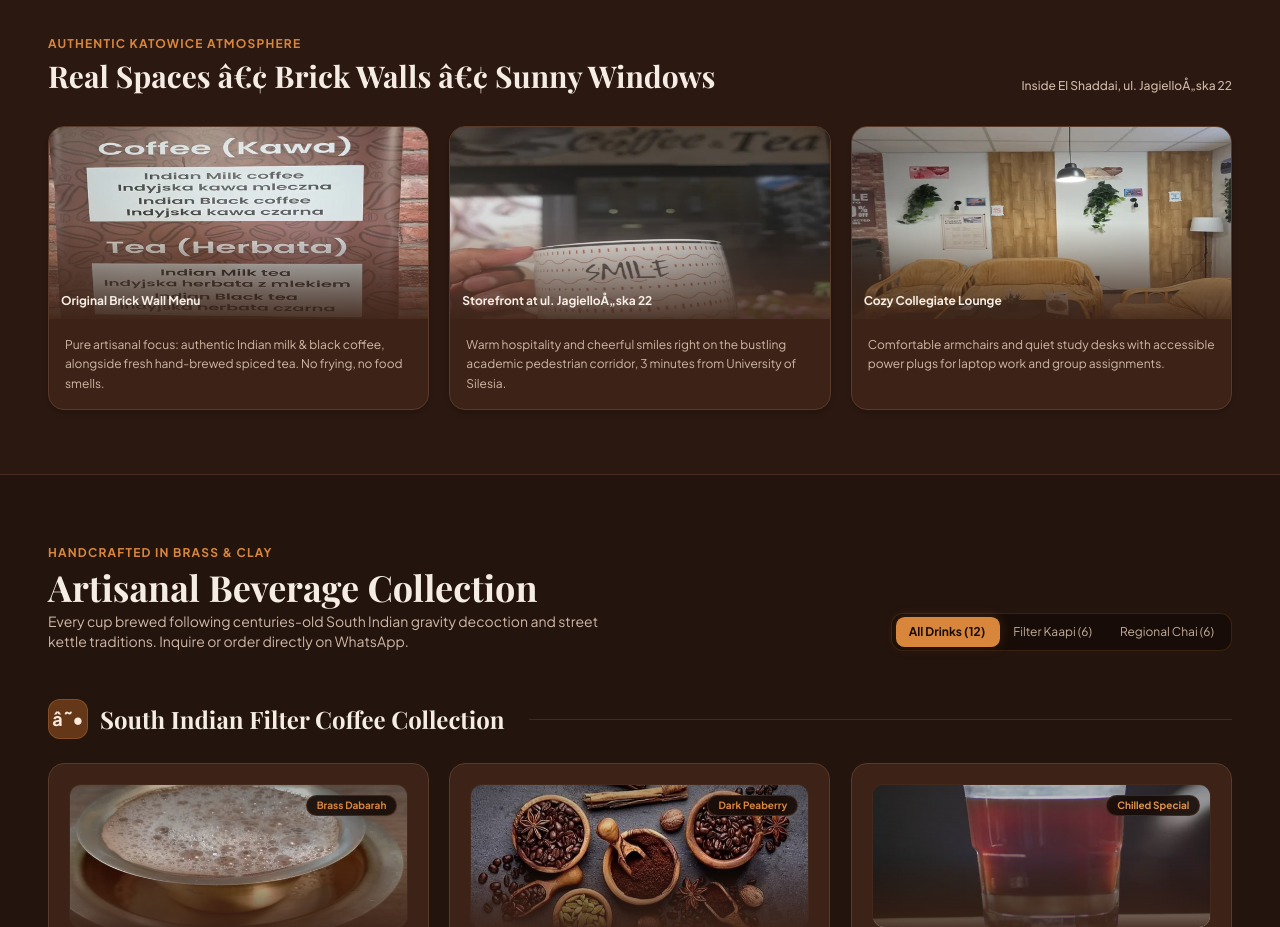
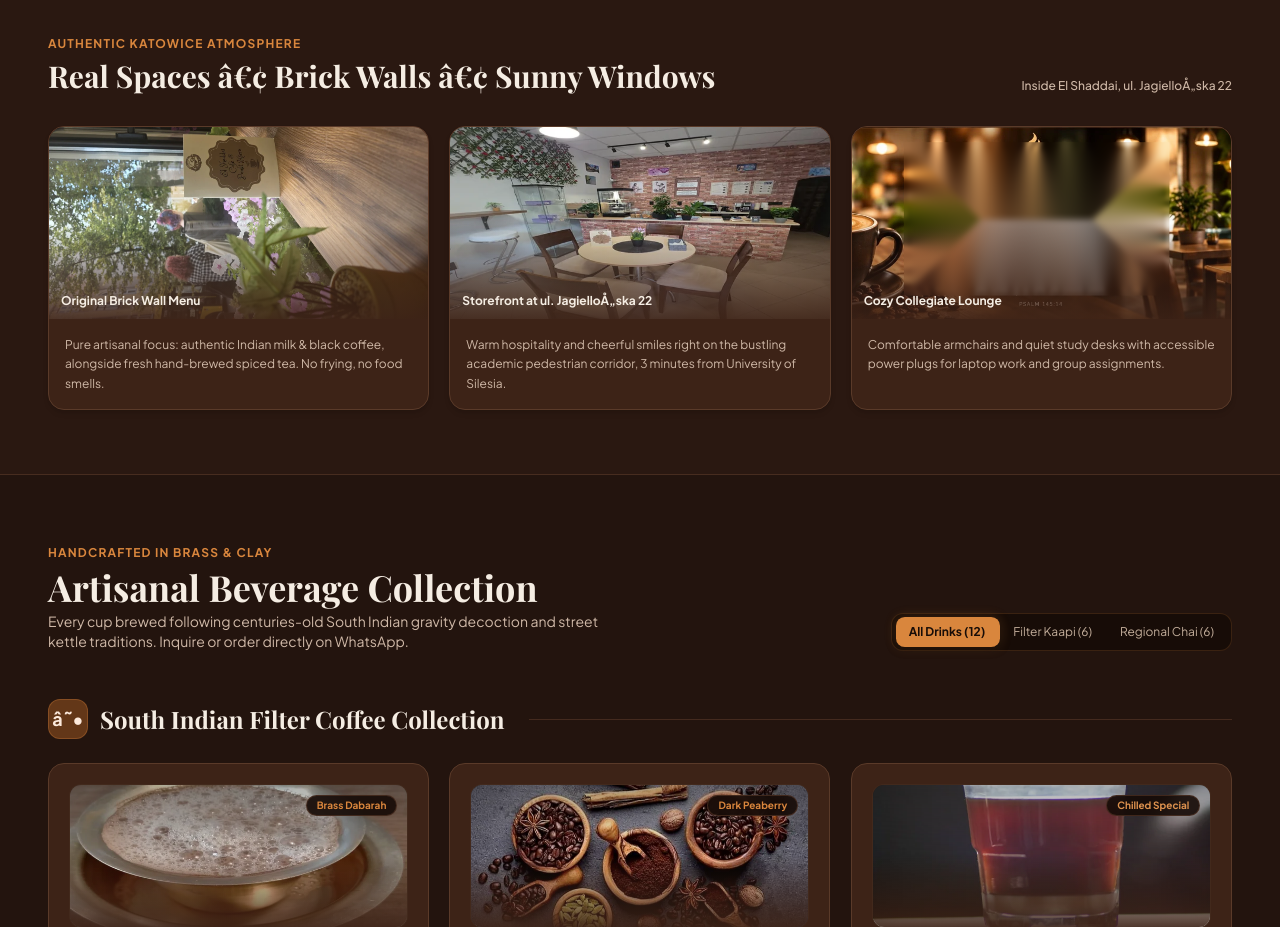
Before and after one commit to abishekvr0910/El-Shaddai, a plain HTML site: page index.html in a window 1280 px wide. Shown: the part 2120-3047 px from the top of the page. Drawn offline with nearby package versions, Linux system fonts and the light colour scheme; a web font is replaced by a local one.

Commit message:
Update index.html with new gallery

```diff
--- a/index.html
+++ b/index.html
@@ -1119,7 +1119,7 @@
               <!-- Real Photo 1: Authentic Brick Menu Board -->
               <div class="group rounded-2xl bg-surface-container-high border border-outline-variant overflow-hidden shadow-md flex flex-col" data-reveal-item>
                 <div class="h-48 overflow-hidden relative bg-surface-container-lowest">
-                  <img src="./assets/story-menu-board.webp" alt="El Shaddai Authentic Coffee &amp; Tea Board on Brick Wall" class="w-full h-full object-cover group-hover:scale-105 transition-transform duration-500" loading="lazy"/>
+                  <img src="./assets/cafe-entrance.webp" alt="El Shaddai Authentic Coffee &amp; Tea Board on Brick Wall" class="w-full h-full object-cover group-hover:scale-105 transition-transform duration-500" loading="lazy"/>
                   <div class="absolute inset-0 bg-gradient-to-t from-surface-container-high/90 via-transparent to-transparent pointer-events-none"></div>
                   <span class="absolute bottom-2.5 left-3 text-xs font-bold text-on-surface lang-translatable" data-en="Original Brick Wall Menu" data-pl="Tablica Menu na Ceglanej Åšcianie">Original Brick Wall Menu</span>
                 </div>
@@ -1131,7 +1131,7 @@
               <!-- Real Photo 2: Storefront SMILE Mug -->
               <div class="group rounded-2xl bg-surface-container-high border border-outline-variant overflow-hidden shadow-md flex flex-col" data-reveal-item>
                 <div class="h-48 overflow-hidden relative bg-surface-container-lowest">
-                  <img src="./assets/story-smile-mug.webp" alt="El Shaddai Storefront Entrance Sign at ul. JagielloÅ„ska 22" class="w-full h-full object-cover group-hover:scale-105 transition-transform duration-500" loading="lazy"/>
+                  <img src="./assets/cafe-community.webp" alt="El Shaddai Storefront Entrance Sign at ul. JagielloÅ„ska 22" class="w-full h-full object-cover group-hover:scale-105 transition-transform duration-500" loading="lazy"/>
                   <div class="absolute inset-0 bg-gradient-to-t from-surface-container-high/90 via-transparent to-transparent pointer-events-none"></div>
                   <span class="absolute bottom-2.5 left-3 text-xs font-bold text-on-surface lang-translatable" data-en="Storefront at ul. JagielloÅ„ska 22" data-pl="WejÅ›cie przy ul. JagielloÅ„skiej 22">Storefront at ul. JagielloÅ„ska 22</span>
                 </div>
@@ -1143,7 +1143,7 @@
               <!-- Real Photo 3: Cozy Lounge Sofa -->
               <div class="group rounded-2xl bg-surface-container-high border border-outline-variant overflow-hidden shadow-md flex flex-col" data-reveal-item>
                 <div class="h-48 overflow-hidden relative bg-surface-container-lowest">
-                  <img src="./assets/story-lounge.webp" alt="El Shaddai Study Lounge and Armchairs" class="w-full h-full object-cover group-hover:scale-105 transition-transform duration-500" loading="lazy"/>
+                  <img src="./assets/hero-cafe-clean.webp" alt="El Shaddai Study Lounge and Armchairs" class="w-full h-full object-cover group-hover:scale-105 transition-transform duration-500" loading="lazy"/>
                   <div class="absolute inset-0 bg-gradient-to-t from-surface-container-high/90 via-transparent to-transparent pointer-events-none"></div>
                   <span class="absolute bottom-2.5 left-3 text-xs font-bold text-on-surface lang-translatable" data-en="Cozy Collegiate Lounge" data-pl="Strefa Wypoczynku i Nauki">Cozy Collegiate Lounge</span>
                 </div>
```
